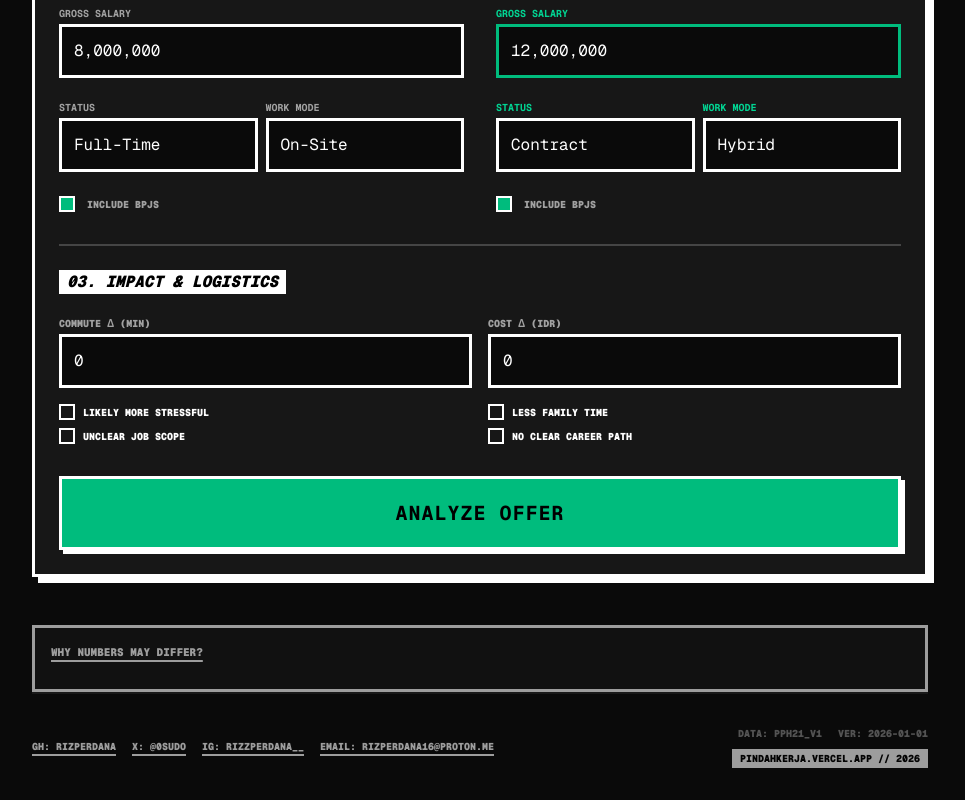
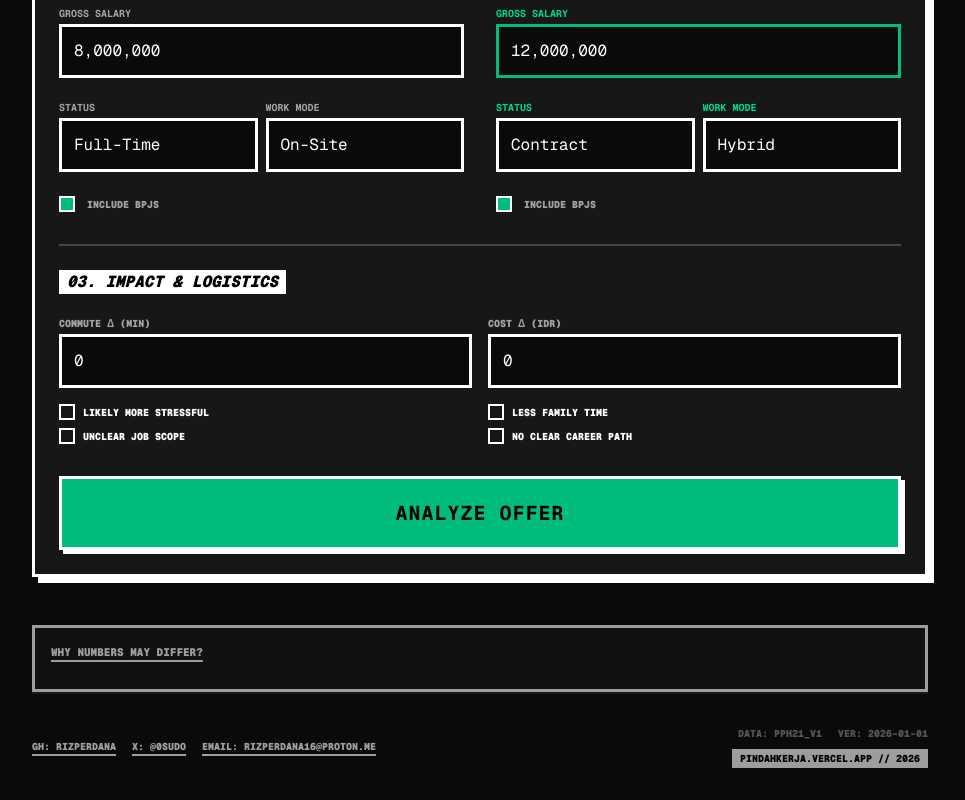
Before and after one commit to rizperdana/reality-check, a Next.js app: page / in a window 1280 px wide. Shown: the part 598-1398 px from the top of the page, without its empty margins (160-1125 px from the left). Built offline with nearby package versions, Linux system fonts and the light colour scheme.

Commit message:
remove ig

```diff
--- a/src/app/page.tsx
+++ b/src/app/page.tsx
@@ -315,7 +315,6 @@ export default function JobOfferPage() {
             <div className="flex flex-wrap justify-center gap-4">
               <a href="https://github.com/rizperdana" target="_blank" rel="noopener noreferrer" className="hover:text-emerald-500 transition-colors underline decoration-2 underline-offset-4">GH: rizperdana</a>
               <a href="https://x.com/0Sudo" target="_blank" rel="noopener noreferrer" className="hover:text-emerald-500 transition-colors underline decoration-2 underline-offset-4">X: @0Sudo</a>
-              <a href="https://www.instagram.com/rizzperdana__" target="_blank" rel="noopener noreferrer" className="hover:text-emerald-500 transition-colors underline decoration-2 underline-offset-4">IG: rizzperdana__</a>
               <a href="mailto:rizperdana16@proton.me" className="hover:text-emerald-500 transition-colors underline decoration-2 underline-offset-4">EMAIL: rizperdana16@proton.me</a>
             </div>
 
```
